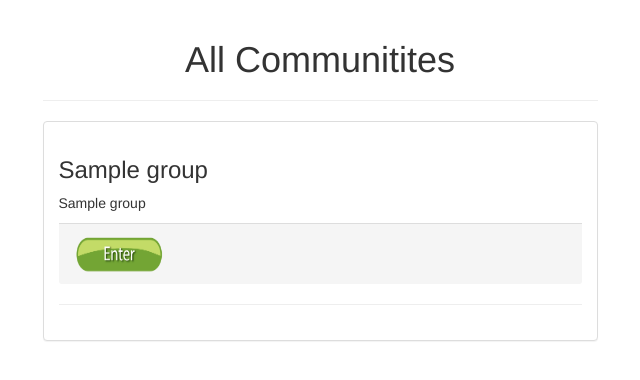
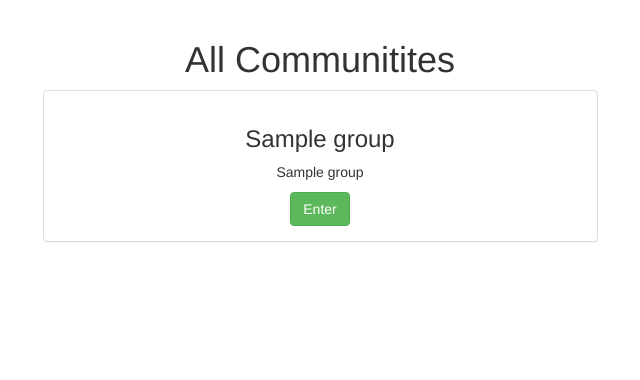
Before and after one commit to ramrathi/dbsProject, a Flask app: template templates/viewcommunity.html in a window 1280 px wide. Shown: the part 52-432 px from the top of the page, without its empty margins (320-960 px from the left). Run offline with Flask 2, Linux system fonts and the light colour scheme; the template is opened without the code that fills it: most values are stand-ins (such as "Sample title", 1, 10 or a date in 2020).

Commit message:
minor changes

```diff
--- a/main.py
+++ b/main.py
@@ -433,6 +433,7 @@ def viewcommunity():
 	sql = "select * from Community";
 	cursor.execute(sql)
 	groups = cursor.fetchall()
+	print(groups)
 	return render_template('viewcommunity.html',groups = groups)
 
 
--- a/templates/viewcommunity.html
+++ b/templates/viewcommunity.html
@@ -57,7 +57,6 @@
         <!-- user profile -->
 
         <!-- user profile -->
-        <hr>
         <!-- timeline -->
 
 
@@ -68,18 +67,18 @@
           <!-- Events -->
               <div class="panel panel-default">
                 <div class="panel-body">
+					<center>
           {% for g in groups %}
                   <h3>{{g[1]}}</h3>
                   <p>{{g[2]}}</p>
                 <div>
-                <div class="panel-footer">
-                    <a href = "../groups/{{g[0]}}"">
-                  <img src = "../static/img/enter.png" height="40" width="90">
+
+                    <a href = "../groups/{{g[0]}}">
+                  <button class="btn btn-success" type="submit" name="enter">Enter</button>
                   </a>
-                </div>
-                <hr>
           {% endfor %}
               </div>
+		  </center>
           <!-- ./Events -->
         </div>
         <!-- ./timeline -->
```
